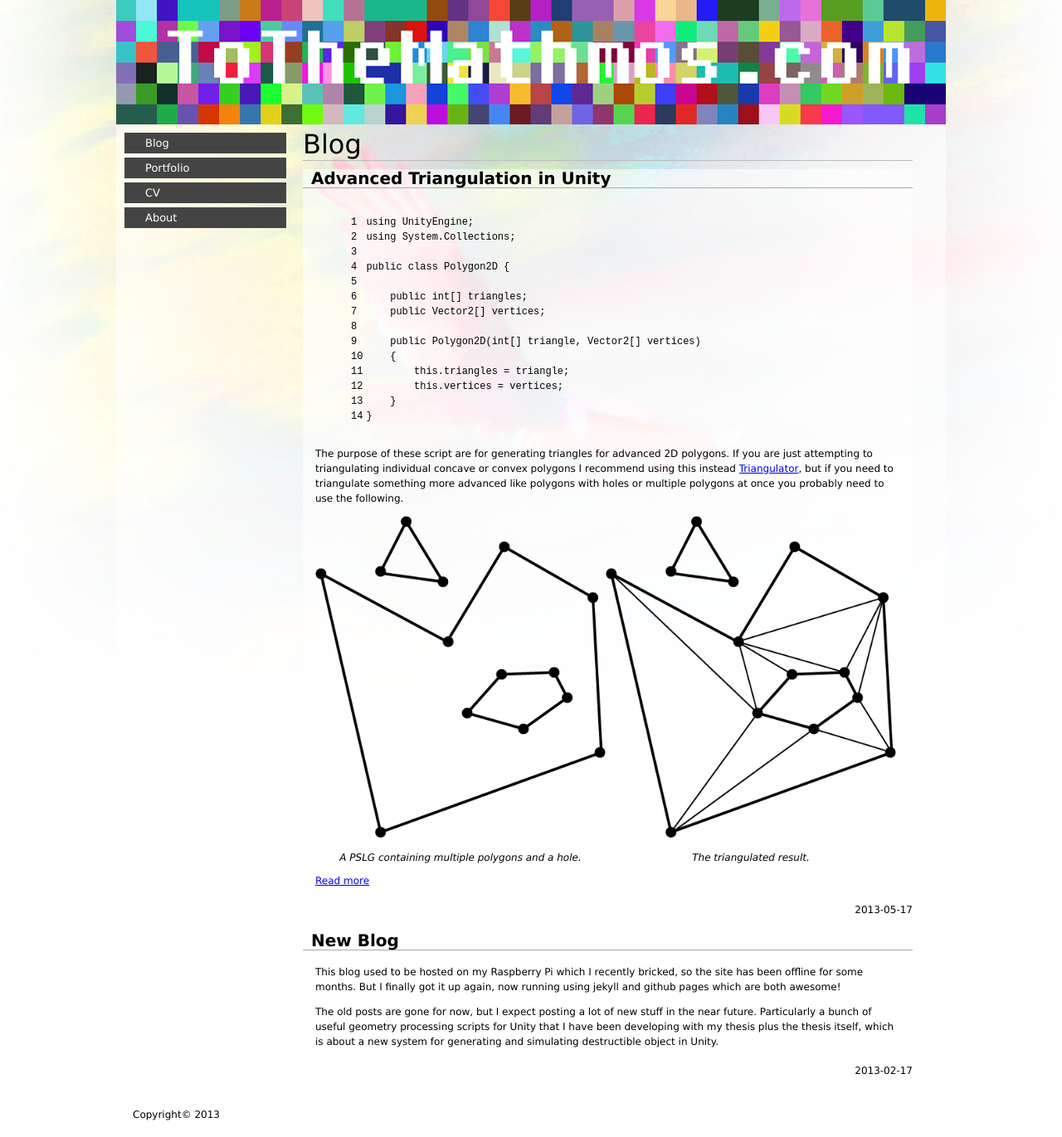
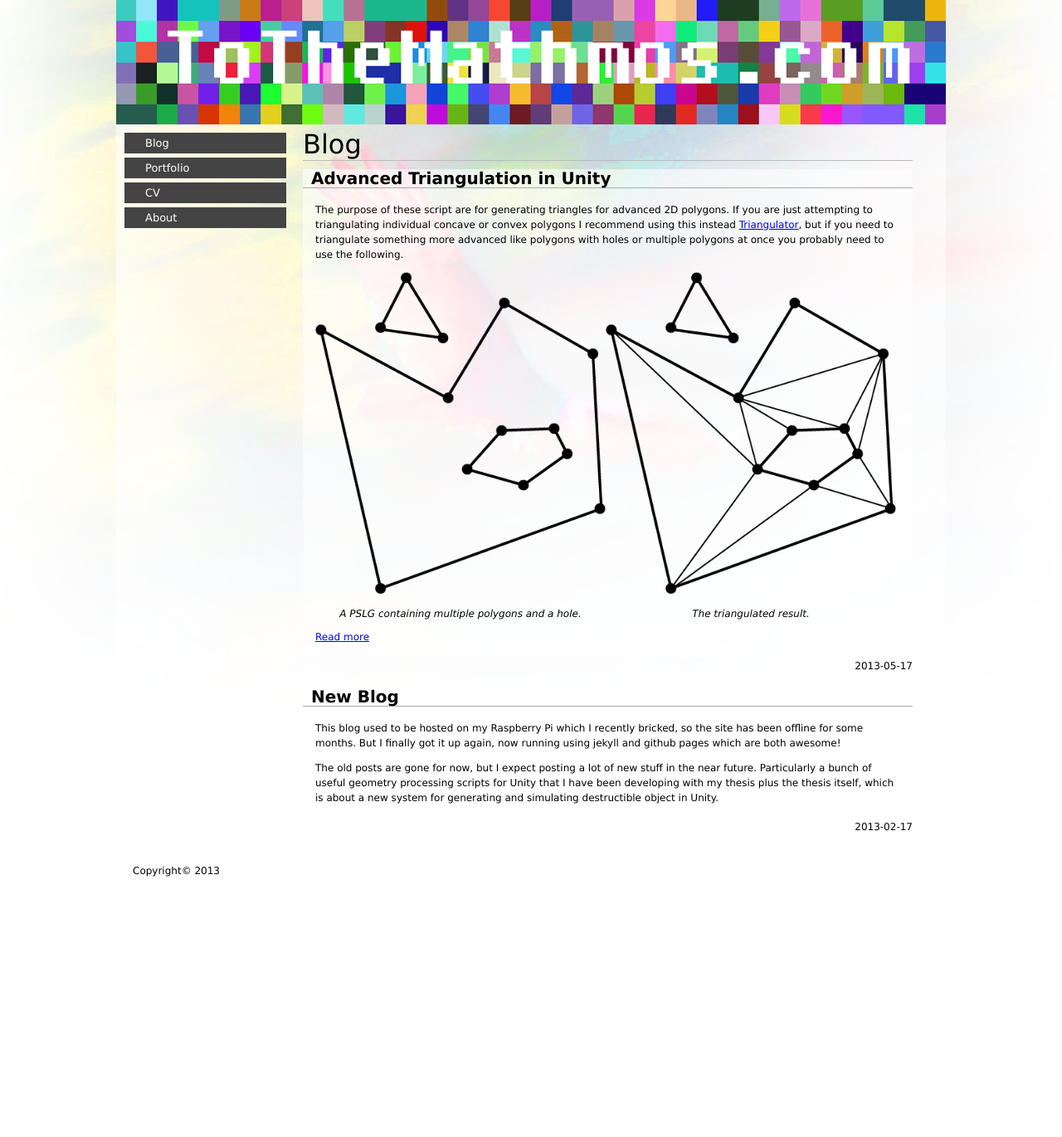
Before and after one commit to jensk2k/tothemathmos-static, a Jekyll site: the page built from index.html, in a window 1280 px wide. Shown: the whole page at 83% size. Built offline with Jekyll 4.4.1, drawn with Linux system fonts in a browser that asks for light colours; after the commit the page ends 1077 px from its top, so only the background shows below that.

Commit message:
c# test removed

```diff
--- a/_posts/2013-05-17-advanced-triangulation-in-unity.md
+++ b/_posts/2013-05-17-advanced-triangulation-in-unity.md
@@ -3,25 +3,6 @@ layout: blog_post
 title: Advanced Triangulation in Unity
 author: mathmos_
 ---
-
-{% highlight C# linenos %}
-using UnityEngine;
-using System.Collections;
-
-public class Polygon2D {
-
-    public int[] triangles;
-    public Vector2[] vertices;
-
-    public Polygon2D(int[] triangle, Vector2[] vertices)
-    {
-        this.triangles = triangle;
-        this.vertices = vertices;
-    }
-}
-
-{% endhighlight %}
-
 <p>The purpose of these script are for generating triangles for advanced 2D polygons. If you are just attempting to triangulating individual concave or convex polygons I recommend using this instead <a href="http://wiki.unity3d.com/index.php?title=Triangulator">Triangulator</a>, but if you need to triangulate something more advanced like polygons with holes or multiple polygons at once you probably need to use the following. </p>
 <div class="imagebox">
 	<img src="/images/blog/Polygon1.png" width="350px"/>
```
